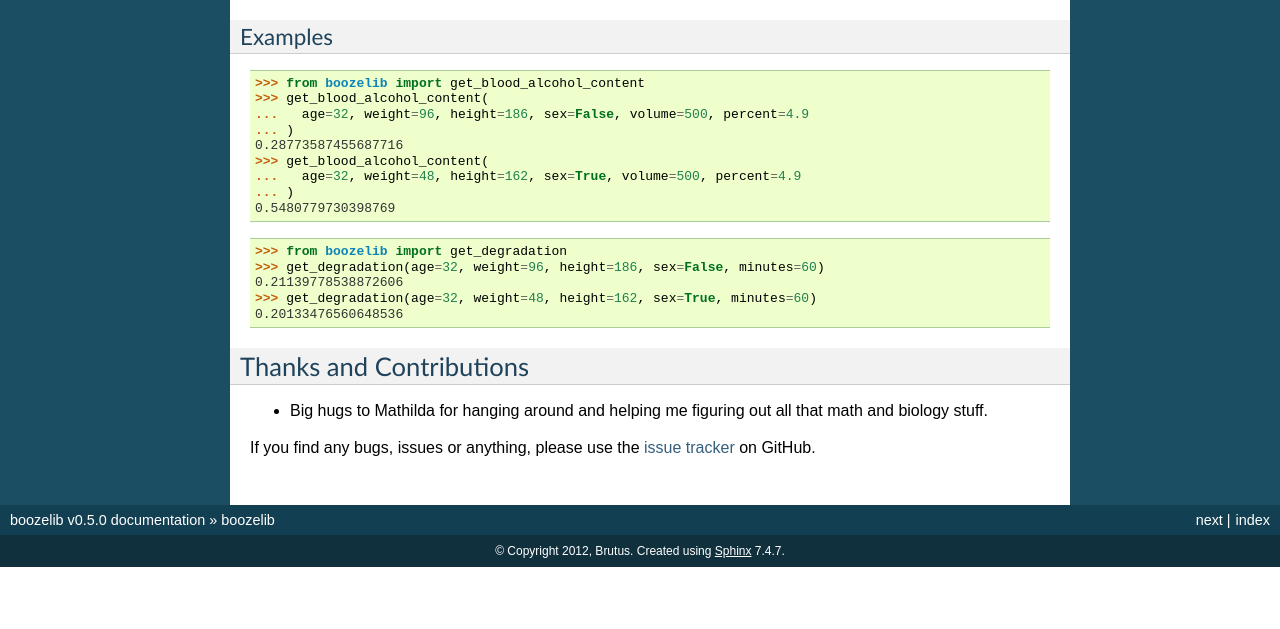
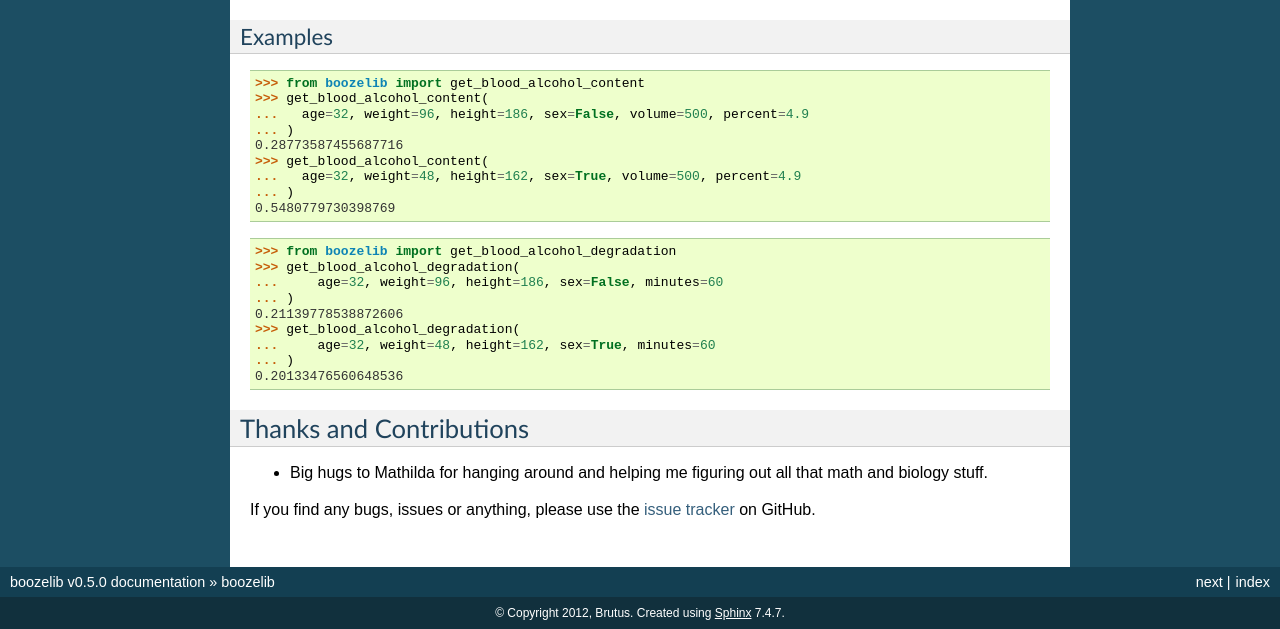
Before and after one commit to brutus/boozelib, a Sphinx documentation site: the page built from docs/index.rst, in a window 1280 px wide. Shown: the part 599-1228 px from the top of the page. Built offline with Sphinx 7.4.7, drawn with Linux system fonts in a browser that asks for light colours; before the commit the page ends 1166 px from its top, so only the background shows below that.

Commit message:
:pencil: update docs

```diff
--- a/docs/index.rst
+++ b/docs/index.rst
@@ -32,7 +32,7 @@ The two main functions are:
 .. autofunction:: boozelib.get_blood_alcohol_content
    :noindex:
 
-.. autofunction:: boozelib.get_degradation
+.. autofunction:: boozelib.get_blood_alcohol_degradation
    :noindex:
 
 Examples
@@ -48,10 +48,14 @@ Examples
 ... )
 0.5480779730398769
 
->>> from boozelib import get_degradation
->>> get_degradation(age=32, weight=96, height=186, sex=False, minutes=60)
+>>> from boozelib import get_blood_alcohol_degradation
+>>> get_blood_alcohol_degradation(
+... 	age=32, weight=96, height=186, sex=False, minutes=60
+... )
 0.21139778538872606
->>> get_degradation(age=32, weight=48, height=162, sex=True, minutes=60)
+>>> get_blood_alcohol_degradation(
+... 	age=32, weight=48, height=162, sex=True, minutes=60
+... )
 0.20133476560648536
 
 Thanks and Contributions
--- a/docs/install.rst
+++ b/docs/install.rst
@@ -25,7 +25,7 @@ to have ``nox`` installed, before you can run the test suit like this::
 
     nox
 
-If you already have the *development environment* activated (see below), you
+If you already have the *development environment* activated (see above), you
 can skip the install and just run::
 
     make tests
--- a/docs/modul.rst
+++ b/docs/modul.rst
@@ -12,9 +12,9 @@ Functions
 ---------
 
 .. autofunction:: boozelib.get_blood_alcohol_content
-.. autofunction:: boozelib.get_degradation
-.. autofunction:: boozelib.calculate_alcohol
-.. autofunction:: boozelib.calculate_degradation
+.. autofunction:: boozelib.get_blood_alcohol_degradation
+.. autofunction:: boozelib.calculate_alcohol_weight
+.. autofunction:: boozelib.calculate_alcohol_degradation
 .. autofunction:: boozelib.calculate_body_water
 .. autofunction:: boozelib.gramm_to_promille
 .. autofunction:: boozelib.promille_to_gramm
```
Also changed, not shown: README.rst (+20 -11 lines).
